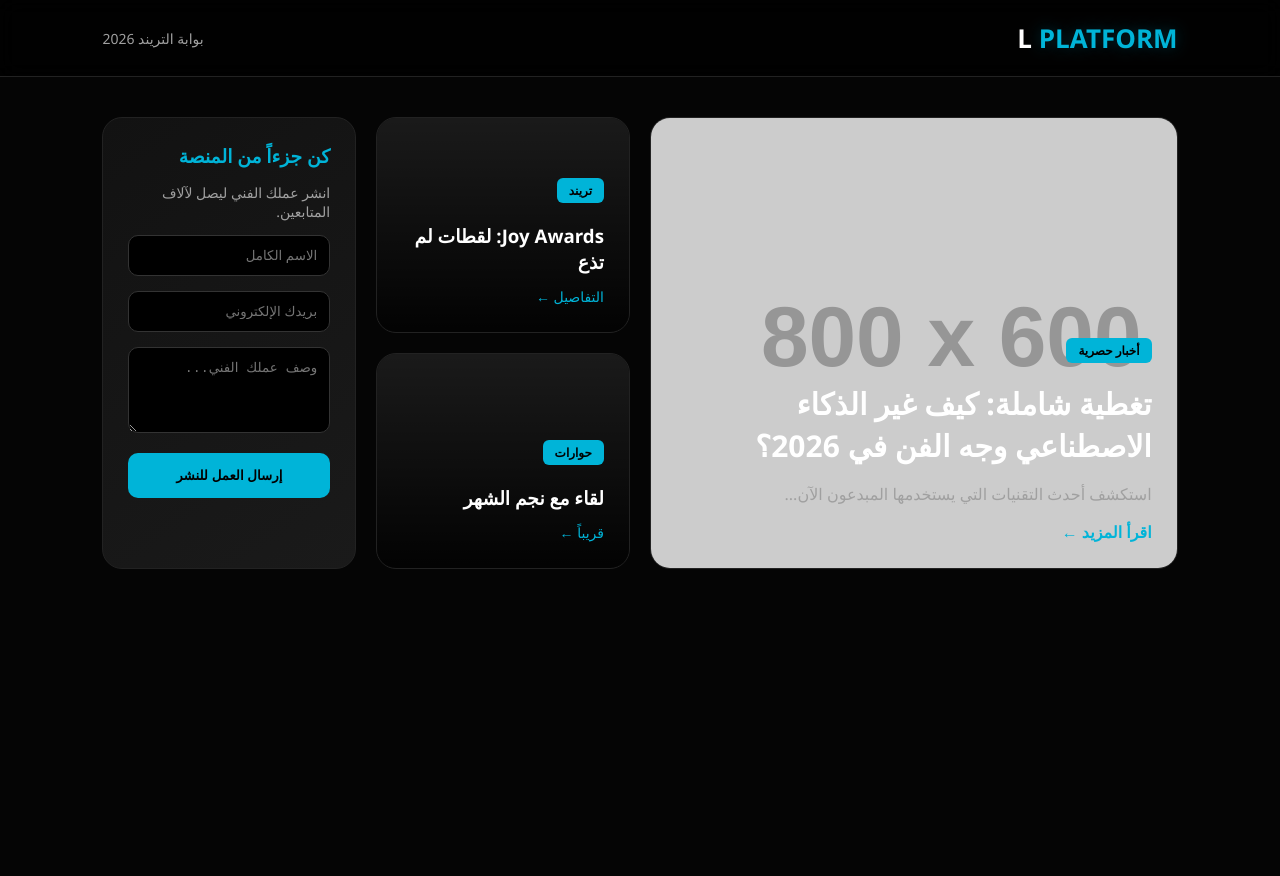
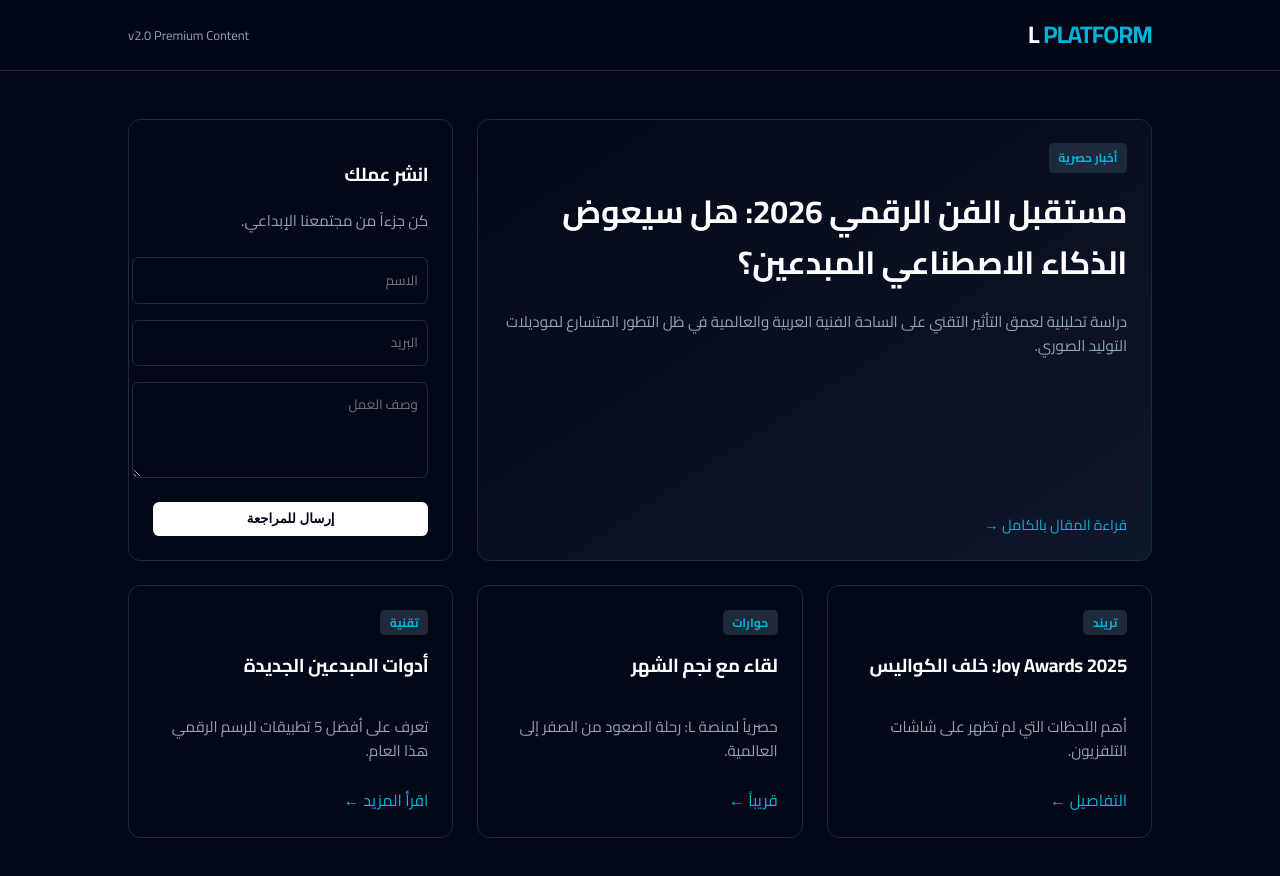
Before and after one commit to molikebo/L-Platform, a plain HTML site: page index.html in a window 1280 px wide. Before the commit the page ends 800 px from the top, so only its background shows below. Drawn offline with Linux system fonts and the light colour scheme; placeholder pictures from the web are drawn by us.

Commit message:
Update design to Shadcn UI style

```diff
--- a/index.html
+++ b/index.html
@@ -3,182 +3,163 @@
 <head>
     <meta charset="UTF-8">
     <meta name="viewport" content="width=device-width, initial-scale=1.0">
-    <title>L Platform | مستقبل الفن</title>
+    <title>L Platform | Premium Edition</title>
+    <link href="https://fonts.googleapis.com/css2?family=Cairo:wght@300;400;700&family=Inter:wght@400;700&display=swap" rel="stylesheet">
     <style>
         :root {
-            --accent: #00b4d8;
-            --accent-glow: rgba(0, 180, 216, 0.3);
-            --bg: #050505;
-            --surface: #121212;
-            --text-main: #ffffff;
-            --text-dim: #a0a0a0;
+            --background: #020817; /* لون خلفية Shadcn الشهير */
+            --foreground: #ffffff;
+            --card: #020817;
+            --card-foreground: #ffffff;
+            --primary: #00b4d8;
+            --secondary: #1e293b;
+            --muted: #94a3b8;
+            --border: #1e293b;
         }
 
         body {
-            font-family: 'Segoe UI', Roboto, sans-serif;
-            background-color: var(--bg);
-            color: var(--text-main);
+            background-color: var(--background);
+            color: var(--foreground);
+            font-family: 'Cairo', sans-serif;
             margin: 0;
-            overflow-x: hidden;
+            line-height: 1.6;
         }
 
-        /* نافبار شفاف وفخم */
+        /* Navbar بلمسة Shadcn */
         nav {
+            border-bottom: 1px solid var(--border);
+            padding: 1rem 10%;
             display: flex;
             justify-content: space-between;
             align-items: center;
-            padding: 20px 8%;
-            background: rgba(0, 0, 0, 0.8);
-            backdrop-filter: blur(10px);
-            position: sticky;
-            top: 0;
-            z-index: 1000;
-            border-bottom: 1px solid #222;
+            background: rgba(2, 8, 23, 0.8);
+            backdrop-filter: blur(8px);
+            position: sticky; top: 0; z-index: 50;
         }
 
-        .logo { font-size: 26px; font-weight: 900; color: var(--text-main); text-decoration: none; }
-        .logo span { color: var(--accent); text-shadow: 0 0 15px var(--accent-glow); }
+        .logo { font-size: 1.5rem; font-weight: 700; letter-spacing: -0.05rem; }
+        .logo span { color: var(--primary); }
 
-        /* التقسيمة الحديثة - Bento Grid */
-        .hero-grid {
+        /* Bento Grid المحسنة */
+        .container {
             display: grid;
-            grid-template-columns: repeat(4, 1fr);
-            grid-template-rows: auto;
-            gap: 20px;
-            padding: 40px 8%;
-            max-width: 1400px;
-            margin: 0 auto;
+            grid-template-columns: repeat(12, 1fr);
+            gap: 1.5rem;
+            padding: 3rem 10%;
         }
 
-        .grid-item {
-            background: var(--surface);
-            border-radius: 20px;
-            overflow: hidden;
-            position: relative;
-            border: 1px solid #222;
-            transition: 0.4s cubic-bezier(0.175, 0.885, 0.32, 1.275);
+        .shadcn-card {
+            grid-column: span 4;
+            background: var(--card);
+            border: 1px solid var(--border);
+            border-radius: 0.75rem;
+            padding: 1.5rem;
+            transition: all 0.2s ease;
+            display: flex; flex-direction: column;
+            justify-content: space-between;
         }
 
-        .grid-item:hover {
-            transform: translateY(-10px) scale(1.02);
-            border-color: var(--accent);
-            box-shadow: 0 20px 40px rgba(0,0,0,0.6);
+        .shadcn-card:hover { border-color: var(--primary); background: #030a1c; }
+
+        .featured { grid-column: span 8; background: linear-gradient(to bottom right, #020817, #0f172a); }
+
+        .badge {
+            background: var(--secondary);
+            color: var(--primary);
+            padding: 0.2rem 0.6rem;
+            border-radius: 0.3rem;
+            font-size: 0.75rem;
+            font-weight: 600;
+            width: fit-content;
         }
 
-        /* الخبر الرئيسي الكبير */
-        .main-feat { grid-column: span 2; grid-row: span 2; min-height: 450px; }
+        h1, h2, h3 { font-weight: 700; letter-spacing: -0.02rem; margin-top: 1rem; }
 
-        .item-img {
-            width: 100%; height: 100%;
-            background: linear-gradient(180deg, transparent 0%, rgba(0,0,0,0.9) 100%), #1a1a1a;
-            position: relative;
+        .description { color: var(--muted); font-size: 0.95rem; margin-bottom: 1.5rem; }
+
+        /* Buttons & Inputs (Shadcn Style) */
+        .input-group { margin-bottom: 1rem; }
+        input, textarea {
+            width: 100%;
+            background: transparent;
+            border: 1px solid var(--border);
+            border-radius: 0.4rem;
+            padding: 0.6rem;
+            color: white;
+            font-family: inherit;
         }
 
-        .item-content {
-            position: absolute;
-            bottom: 0; padding: 25px;
-            width: 100%; box-sizing: border-box;
+        input:focus { outline: 1px solid var(--primary); border-color: var(--primary); }
+
+        .btn-primary {
+            background: var(--foreground);
+            color: var(--background);
+            padding: 0.6rem 1rem;
+            border-radius: 0.4rem;
+            font-weight: 600;
+            border: none;
+            cursor: pointer;
+            width: 100%;
+            transition: opacity 0.2s;
         }
 
-        .category {
-            background: var(--accent);
-            color: #000;
-            padding: 4px 12px;
-            border-radius: 6px;
-            font-size: 12px;
-            font-weight: bold;
-            display: inline-block;
-            margin-bottom: 10px;
-        }
+        .btn-primary:hover { opacity: 0.9; }
 
-        h2, h3 { margin: 10px 0; line-height: 1.4; }
-        .main-feat h2 { font-size: 30px; }
-
-        /* Sidebar - الفورم بشكل عصري */
-        .sidebar-item { grid-column: span 1; grid-row: span 2; background: linear-gradient(145deg, #121212, #1a1a1a); padding: 25px; }
-
-        .modern-form input, .modern-form textarea {
-            width: 100%;
-            background: #000;
-            border: 1px solid #333;
-            color: white;
-            padding: 12px;
-            margin-bottom: 15px;
-            border-radius: 10px;
-            box-sizing: border-box;
-        }
-
-        .submit-btn {
-            width: 100%;
-            background: var(--accent);
-            color: #000;
-            border: none;
-            padding: 15px;
-            border-radius: 10px;
-            font-weight: 900;
-            cursor: pointer;
-            transition: 0.3s;
-        }
-
-        .submit-btn:hover { background: #fff; box-shadow: 0 0 20px var(--accent); }
-
-        @media (max-width: 900px) {
-            .hero-grid { grid-template-columns: 1fr; }
-            .main-feat { grid-column: span 1; grid-row: span 1; }
-            .sidebar-item { grid-column: span 1; }
+        @media (max-width: 1024px) {
+            .shadcn-card, .featured { grid-column: span 12; }
         }
     </style>
 </head>
 <body>
 
 <nav>
-    <a href="#" class="logo">L <span>PLATFORM</span></a>
-    <div style="color: var(--text-dim); font-size: 14px;">بوابة التريند 2026</div>
+    <div class="logo">L <span>PLATFORM</span></div>
+    <div style="font-size: 0.8rem; color: var(--muted);">v2.0 Premium Content</div>
 </nav>
 
-<div class="hero-grid">
-    <div class="grid-item main-feat">
-        <div class="item-img" style="background-image: url('https://via.placeholder.com/800x600/111/00b4d8?text=L+Platform+News'); background-size: cover;">
-            <div class="item-content">
-                <span class="category">أخبار حصرية</span>
-                <h2>تغطية شاملة: كيف غير الذكاء الاصطناعي وجه الفن في 2026؟</h2>
-                <p style="color: var(--text-dim);">استكشف أحدث التقنيات التي يستخدمها المبدعون الآن...</p>
-                <a href="posts/joy-awards-2025.html" style="color: var(--accent); text-decoration: none; font-weight: bold;">اقرأ المزيد ←</a>
-            </div>
+<div class="container">
+    <div class="shadcn-card featured">
+        <div>
+            <span class="badge">أخبار حصرية</span>
+            <h1>مستقبل الفن الرقمي 2026: هل سيعوض الذكاء الاصطناعي المبدعين؟</h1>
+            <p class="description">دراسة تحليلية لعمق التأثير التقني على الساحة الفنية العربية والعالمية في ظل التطور المتسارع لموديلات التوليد الصوري.</p>
+        </div>
+        <a href="#" style="color: var(--primary); text-decoration: none; font-size: 0.9rem;">قراءة المقال بالكامل →</a>
+    </div>
+
+    <div class="shadcn-card">
+        <div>
+            <h3>انشر عملك</h3>
+            <p class="description">كن جزءاً من مجتمعنا الإبداعي.</p>
+            <form name="contact" method="POST" data-netlify="true">
+                <div class="input-group"><input type="text" name="name" placeholder="الاسم"></div>
+                <div class="input-group"><input type="email" name="email" placeholder="البريد"></div>
+                <div class="input-group"><textarea name="message" placeholder="وصف العمل" rows="3"></textarea></div>
+                <button type="submit" class="btn-primary">إرسال للمراجعة</button>
+            </form>
         </div>
     </div>
 
-    <div class="grid-item">
-        <div class="item-img">
-            <div class="item-content">
-                <span class="category">تريند</span>
-                <h3>Joy Awards: لقطات لم تذع</h3>
-                <a href="posts/joy-awards-2025.html" style="color: var(--accent); text-decoration: none; font-size: 14px;">التفاصيل ←</a>
-            </div>
-        </div>
+    <div class="shadcn-card">
+        <span class="badge">تريند</span>
+        <h3>Joy Awards 2025: خلف الكواليس</h3>
+        <p class="description">أهم اللحظات التي لم تظهر على شاشات التلفزيون.</p>
+        <a href="#" style="color: var(--primary); text-decoration: none;">التفاصيل ←</a>
     </div>
 
-    <div class="grid-item sidebar-item">
-        <h3 style="color: var(--accent); margin-top: 0;">كن جزءاً من المنصة</h3>
-        <p style="font-size: 14px; color: var(--text-dim);">انشر عملك الفني ليصل لآلاف المتابعين.</p>
-        <form name="contact" method="POST" data-netlify="true" class="modern-form">
-            <input type="text" name="name" placeholder="الاسم الكامل" required>
-            <input type="email" name="email" placeholder="بريدك الإلكتروني" required>
-            <textarea name="message" placeholder="وصف عملك الفني..." rows="4"></textarea>
-            <button type="submit" class="submit-btn">إرسال العمل للنشر</button>
-        </form>
+    <div class="shadcn-card">
+        <span class="badge">حوارات</span>
+        <h3>لقاء مع نجم الشهر</h3>
+        <p class="description">حصرياً لمنصة L: رحلة الصعود من الصفر إلى العالمية.</p>
+        <a href="#" style="color: var(--primary); text-decoration: none;">قريباً ←</a>
     </div>
 
-    <div class="grid-item">
-        <div class="item-img">
-            <div class="item-content">
-                <span class="category">حوارات</span>
-                <h3>لقاء مع نجم الشهر</h3>
-                <a href="#" style="color: var(--accent); text-decoration: none; font-size: 14px;">قريباً ←</a>
-            </div>
-        </div>
+    <div class="shadcn-card">
+        <span class="badge">تقنية</span>
+        <h3>أدوات المبدعين الجديدة</h3>
+        <p class="description">تعرف على أفضل 5 تطبيقات للرسم الرقمي هذا العام.</p>
+        <a href="#" style="color: var(--primary); text-decoration: none;">اقرأ المزيد ←</a>
     </div>
-
 </div>
 
 </body>
```
